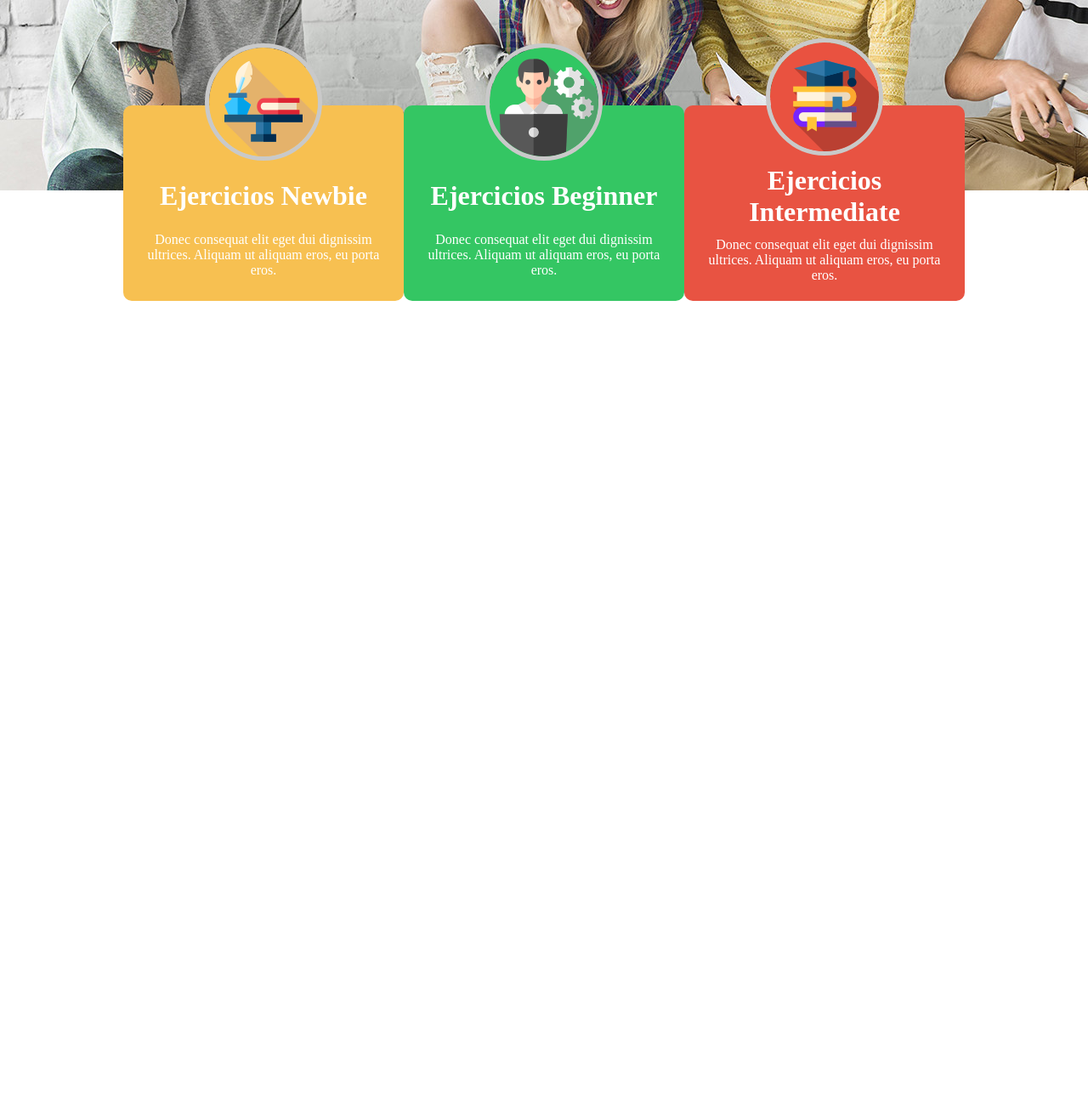
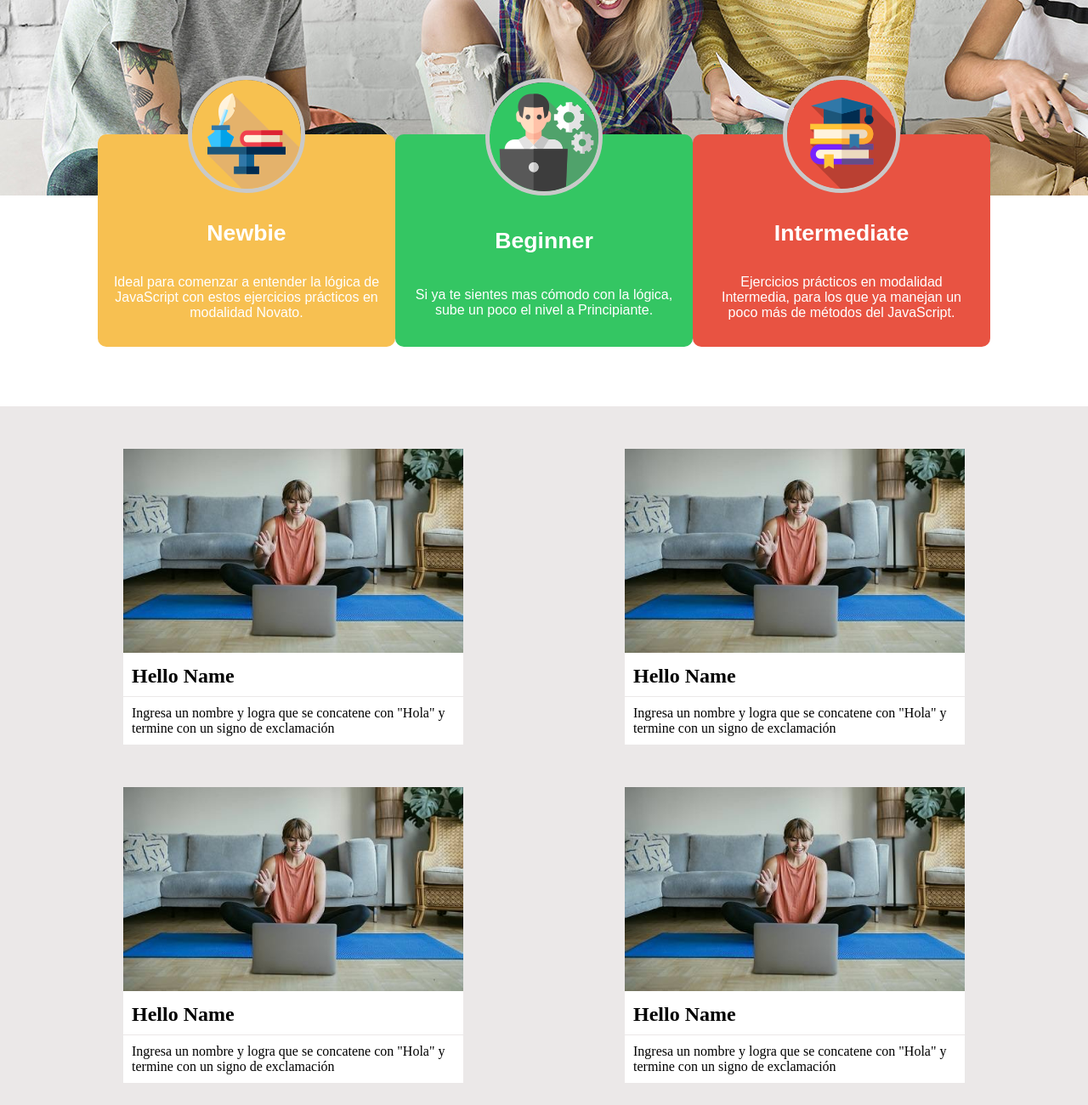
Before and after one commit to anngelicafernanda/ejerciciosJavaScript, a website with bundled scripts: page src/index.html in a window 1280 px wide. Shown: the part 720-2020 px from the top of the page at 85% size. Before the commit the page ends 1074 px from the top, so only its background shows below. Built offline with nearby package versions, Linux system fonts and the light colour scheme.

Commit message:
ajustes de renderizado para ejercicios css

```diff
--- a/src/index.html
+++ b/src/index.html
@@ -11,35 +11,88 @@
 		<div class="containerInicial">
 			<h1 class="title">Ejercicios Javascript</h1>
 			<p class="text">
-				cualquier texto que sea largo y nos permita entender en que consiste el
-				proyecto
+				Aquí encontrarás diferentes ejercicos de JavaScript ya resueltos, separados según su dificultad, con la finalidad de organizar el estudio práctico y mostrar nuestros avances y conocimientos.
 			</p>
 		</div>
 		<div class="containerDificult">
-			<div class="containerNewbie containerCuadrados">
+			<button class="containerNewbie containerCuadrados">
 				<img src="./img/libro.png" alt="" class="imagenes" />
-				<h1>Ejercicios Newbie</h1>
+				<h1>Newbie</h1>
 				<p>
-					Donec consequat elit eget dui dignissim ultrices. Aliquam ut aliquam
-					eros, eu porta eros.
+					Ideal para comenzar a entender la lógica de JavaScript con estos ejercicios prácticos en modalidad Novato.
+				</p>
+			</button>
+
+			<button class="containerBeginner containerCuadrados">
+				<img src="./img/ingeniero-de-software.png" alt="" class="imagenes" />
+
+				<h1>Beginner</h1>
+				<p>
+					Si ya te sientes mas cómodo con la lógica, sube un poco el nivel a Principiante.
+				</p>
+			</button>
+
+			<button class="containerIntermediate containerCuadrados">
+				<img src="./img/estudiar.png" alt="" class="imagenes" />
+				<h1>Intermediate</h1>
+				<p>
+					Ejercicios prácticos en modalidad Intermedia, para los que ya manejan un poco más de métodos del JavaScript.
+				</p>
+			</button>
+		</div>
+		<div class="containerEj">
+			<div class="exercise" href="">
+				<img src="./img/Estudiando.jpg" alt="" width="400px" height="auto"/>
+				<h2 class="titleEj">
+					Hello Name
+				</h2>
+				<p class="textEj">
+					Ingresa un nombre y logra que se concatene con "Hola" y termine con un signo de exclamación
 				</p>
 			</div>
-
-			<div class="containerBeginner containerCuadrados">
-				<img src="./img/ingeniero-de-software.png" alt="" class="imagenes" />
-				<h1>Ejercicios Beginner</h1>
-				<p>
-					Donec consequat elit eget dui dignissim ultrices. Aliquam ut aliquam
-					eros, eu porta eros.
+			<div class="exercise" href="">
+				<img src="./img/Estudiando.jpg" alt="" width="400px" height="auto"/>
+				<h2 class="titleEj">
+					Hello Name
+				</h2>
+				<p class="textEj">
+					Ingresa un nombre y logra que se concatene con "Hola" y termine con un signo de exclamación
 				</p>
 			</div>
-
-			<div class="containerIntermediate containerCuadrados">
-				<img src="./img/estudiar.png" alt="" class="imagenes" />
-				<h1>Ejercicios Intermediate</h1>
-				<p>
-					Donec consequat elit eget dui dignissim ultrices. Aliquam ut aliquam
-					eros, eu porta eros.
+			<div class="exercise" href="">
+				<img src="./img/Estudiando.jpg" alt="" width="400px" height="auto"/>
+				<h2 class="titleEj">
+					Hello Name
+				</h2>
+				<p class="textEj">
+					Ingresa un nombre y logra que se concatene con "Hola" y termine con un signo de exclamación
+				</p>
+			</div>
+			<div class="exercise" href="">
+				<img src="./img/Estudiando.jpg" alt="" width="400px" height="auto"/>
+				<h2 class="titleEj">
+					Hello Name
+				</h2>
+				<p class="textEj">
+					Ingresa un nombre y logra que se concatene con "Hola" y termine con un signo de exclamación
+				</p>
+			</div>
+			<div class="exercise" href="">
+				<img src="./img/Estudiando.jpg" alt="" width="400px" height="auto"/>
+				<h2 class="titleEj">
+					Hello Name
+				</h2>
+				<p class="textEj">
+					Ingresa un nombre y logra que se concatene con "Hola" y termine con un signo de exclamación
+				</p>
+			</div>
+			<div class="exercise" href="">
+				<img src="./img/Estudiando.jpg" alt="" width="400px" height="auto"/>
+				<h2 class="titleEj">
+					Hello Name
+				</h2>
+				<p class="textEj">
+					Ingresa un nombre y logra que se concatene con "Hola" y termine con un signo de exclamación
 				</p>
 			</div>
 		</div>
--- a/src/style.css
+++ b/src/style.css
@@ -33,8 +33,8 @@
 }
 
 .containerCuadrados {
-	width: 300px;
-	height: 200px;
+	width: 350px;
+	height: 250px;
 	padding: 15px;
 	display: flex;
 	flex-direction: column;
@@ -44,6 +44,7 @@
 	color: white;
 	border-radius: 10px;
 	margin-top: -100px;
+	border: none;
 }
 
 .containerNewbie {
@@ -63,3 +64,31 @@
 	border: 5px solid #c9c9c9;
 	border-radius: 100%;
 }
+
+p {
+	font-size: medium;
+}
+
+.exercise {
+	width: 400px;
+	height: auto;
+	margin-bottom: 50px;
+	background: white;
+}
+
+.containerEj {
+	padding: 50px;
+	margin-top: 70px;
+	background: #ebe8e8;
+	display: flex;
+	justify-content: space-around;
+	flex-wrap: wrap;
+}
+
+.titleEj, .textEj {
+	padding: 10px;
+}
+
+.titleEj {
+	border-bottom: 1px #ebe8e8 solid;
+}
```
Also changed, not shown: src/img/Estudiando.jpg (added).
